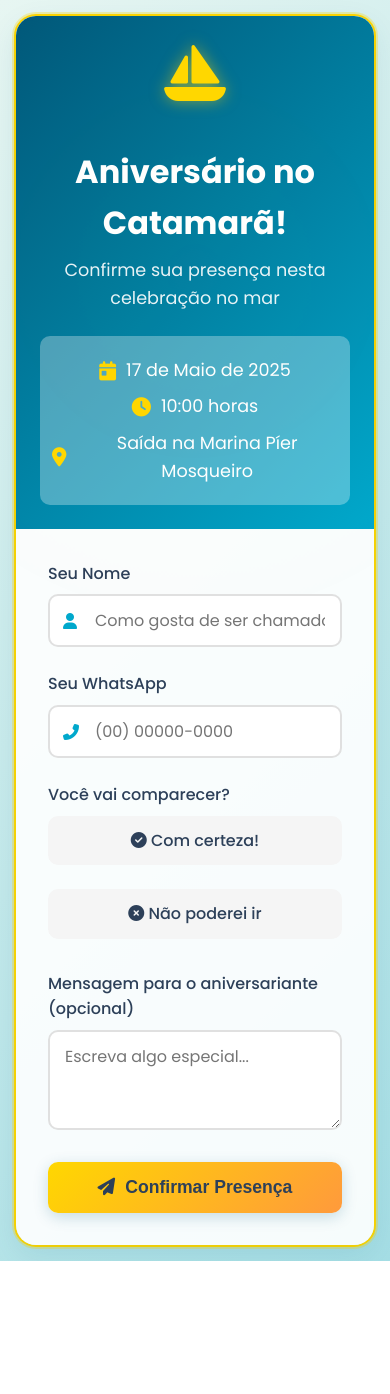
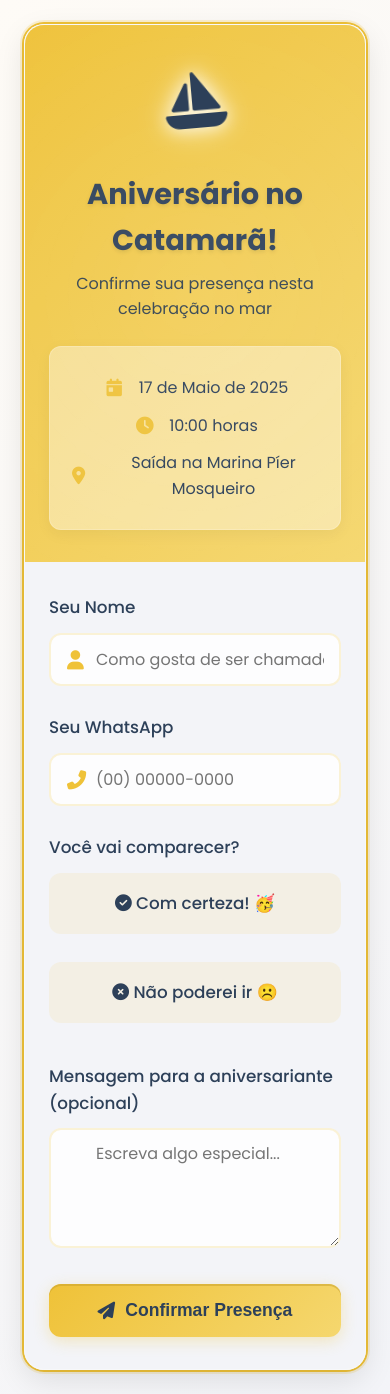
Before and after one commit to Menorzinxz/aniversarioarizinha, a plain HTML site: page index.html in a window 390 px wide. Before the commit the page ends 1261 px from the top, so only its background shows below. Drawn offline with Linux system fonts and the light colour scheme.

Commit message:
Add files via upload

```diff
--- a/index.html
+++ b/index.html
@@ -60,17 +60,18 @@
                         <div class="radio-group">
                             <div class="radio-option">
                                 <input type="radio" id="confirm-yes" name="attendance" value="sim" required>
-                                <label for="confirm-yes"><i class="fas fa-check-circle"></i> Com certeza!</label>
+                                <label for="confirm-yes"><i class="fas fa-check-circle"></i> Com certeza! 🥳
+                                </label>
                             </div>
                             <div class="radio-option">
                                 <input type="radio" id="confirm-no" name="attendance" value="não">
-                                <label for="confirm-no"><i class="fas fa-times-circle"></i> Não poderei ir</label>
+                                <label for="confirm-no"><i class="fas fa-times-circle"></i> Não poderei ir ☹️</label>
                             </div>
                         </div>
                     </div>
 
                     <div class="form-group">
-                        <label for="message">Mensagem para o aniversariante (opcional)</label>
+                        <label for="message">Mensagem para a aniversariante (opcional)</label>
                         <textarea id="message" name="message" placeholder="Escreva algo especial..."></textarea>
                     </div>
 
--- a/styles.css
+++ b/styles.css
@@ -1,11 +1,14 @@
 :root {
-    --primary: #00587a;      /* Azul marinho profundo */
-    --secondary: #00a8cc;    /* Azul turquesa */
-    --accent: #ffd700;       /* Dourado (sol) */
-    --light: #e7f6f2;        /* Azul água claro */
+    --primary: #EFC238;      /* Amarelo dourado vibrante */
+    --secondary: #fffbf8;    /* Branco quente no lugar do azul */
+    --accent: #EFC238;       /* Amarelo dourado */
+    --light: #fefbf6;        /* Branco levemente amarelado */
     --text: #2d4059;         /* Azul escuro para texto */
-    --white: #ffffff;        /* Branco puro */
-    --highlight: #ff9a3c;    /* Laranja suave */
+    --white: #fffbf8;        /* Branco quente */
+    --highlight: #FF6B00;    /* Laranja para efeitos (novo) */
+    --pressed-orange: #E05D00; /* Laranja mais escuro para botões pressionados */
+    --background: #fcf9f0;   /* Fundo creme claro */
+    --card-bg: #f3f4f8;      /* Cinza azulado muito claro */
 }
 
 * {
@@ -16,7 +19,7 @@
 
 body {
     font-family: 'Poppins', sans-serif;
-    background: linear-gradient(135deg, #e7f6f2 0%, #a5dee5 100%);
+    background: linear-gradient(135deg, #fefbf6 0%, #f3f4f8 100%);
     color: var(--text);
     min-height: 100vh;
     line-height: 1.6;
@@ -24,7 +27,7 @@ body {
     overflow-x: hidden;
 }
 
-/* Efeitos de água */
+/* Efeitos de água - atualizado com novas cores */
 .water-effect {
     position: fixed;
     top: 0;
@@ -32,18 +35,19 @@ body {
     width: 100%;
     height: 100%;
     background:
-        radial-gradient(circle at 20% 30%, rgba(255, 215, 0, 0.1) 0%, transparent 25%),
-        radial-gradient(circle at 80% 70%, rgba(0, 168, 204, 0.1) 0%, transparent 25%);
+        radial-gradient(circle at 20% 30%, rgba(239, 194, 56, 0.1) 0%, transparent 25%),
+        radial-gradient(circle at 80% 70%, rgba(165, 215, 233, 0.2) 0%, transparent 25%);
     z-index: -2;
     animation: waterShine 15s infinite alternate;
 }
 
 @keyframes waterShine {
-    0% { opacity: 0.3; }
-    100% { opacity: 0.7; }
+    0% { opacity: 0.3; background-position: 10% 20%; }
+    50% { opacity: 0.7; background-position: 25% 35%; }
+    100% { opacity: 0.3; background-position: 10% 20%; }
 }
 
-/* Ondas estilizadas */
+/* Ondas estilizadas - cor atualizada */
 .waves {
     position: fixed;
     bottom: 0;
@@ -55,22 +59,24 @@ body {
     z-index: -1;
 }
 
-/* Barco animado */
+/* Barco animado - cores atualizadas */
 .catamaran {
     position: fixed;
     right: -100px;
     top: 20%;
     font-size: 4rem;
-    color: var(--accent);
-    text-shadow: 0 0 10px rgba(255, 215, 0, 0.5);
+    color: var(--primary);
+    text-shadow: 0 0 15px rgba(239, 194, 56, 0.5);
     animation: sail 25s linear infinite;
     z-index: -1;
+    filter: drop-shadow(0 5px 5px rgba(0,0,0,0.1));
 }
 
 @keyframes sail {
-    0% { transform: translateX(0) rotate(0deg); }
-    50% { transform: translateX(-150vw) rotate(-5deg); }
-    100% { transform: translateX(-300vw) rotate(0deg); }
+    0% { transform: translateX(0) rotate(0deg); opacity: 0; }
+    10% { opacity: 1; }
+    90% { opacity: 1; }
+    100% { transform: translateX(-150vw) rotate(-5deg); opacity: 0; }
 }
 
 .container {
@@ -80,26 +86,32 @@ body {
 }
 
 .card {
-    background: rgba(255, 255, 255, 0.9);
+    background: rgba(243, 244, 248, 0.95);
     border-radius: 20px;
     box-shadow:
-        0 10px 30px rgba(0, 88, 122, 0.1),
-        0 0 0 2px var(--accent),
-        0 0 0 4px rgba(255, 215, 0, 0.3);
+        0 10px 30px rgba(0, 0, 0, 0.1),
+        0 0 0 2px var(--primary),
+        0 0 0 4px rgba(239, 194, 56, 0.2);
     overflow: hidden;
-    transition: transform 0.3s ease;
+    transition: transform 0.3s ease, box-shadow 0.3s ease;
+    border: 1px solid rgba(255, 255, 255, 0.3);
 }
 
 .card:hover {
-    transform: translateY(-5px);
+    transform: translateY(-5px) scale(1.02);
+    box-shadow:
+        0 15px 40px rgba(0, 0, 0, 0.15),
+        0 0 0 2px var(--primary),
+        0 0 0 6px rgba(239, 194, 56, 0.3);
 }
 
 .header {
-    background: linear-gradient(135deg, var(--primary) 0%, var(--secondary) 100%);
-    color: var(--white);
+    background: linear-gradient(135deg, var(--primary) 0%, #f5d76e 100%);
+    color: var(--text);
     padding: 2.5rem;
     text-align: center;
     position: relative;
+    overflow: hidden;
 }
 
 .header::before {
@@ -109,73 +121,100 @@ body {
     left: -50%;
     width: 200%;
     height: 200%;
-    background: radial-gradient(circle, rgba(255, 215, 0, 0.1) 0%, transparent 70%);
+    background: radial-gradient(circle, rgba(255, 255, 255, 0.3) 0%, transparent 70%);
     animation: pulse 8s infinite alternate;
+    z-index: 0;
+}
+
+.header-content {
+    position: relative;
+    z-index: 1;
 }
 
 @keyframes pulse {
-    0% { transform: scale(0.8); opacity: 0.3; }
-    100% { transform: scale(1.2); opacity: 0.1; }
+    0% { transform: scale(0.8) rotate(0deg); opacity: 0.2; }
+    50% { transform: scale(1.1) rotate(5deg); opacity: 0.3; }
+    100% { transform: scale(0.8) rotate(0deg); opacity: 0.2; }
 }
 
 .header h1 {
-    font-size: 2rem;
+    font-size: 2.2rem;
     margin-bottom: 0.5rem;
     font-weight: 700;
+    text-shadow: 0 2px 4px rgba(0, 0, 0, 0.1);
+    color: var(--text);
 }
 
 .header p {
     font-size: 1.1rem;
     opacity: 0.9;
+    margin-bottom: 1.5rem;
+    color: var(--text);
 }
 
 .birthday-icon {
-    font-size: 3.5rem;
-    color: var(--accent);
-    margin-bottom: 1rem;
-    text-shadow: 0 0 15px rgba(255, 215, 0, 0.5);
-    animation: bounce 2s infinite ease-in-out;
+    font-size: 4rem;
+    color: var(--text);
+    margin-bottom: 1.5rem;
+    display: inline-block;
+    text-shadow:
+        0 0 15px rgba(255, 255, 255, 0.6),
+        0 0 30px rgba(255, 255, 255, 0.3);
+    animation:
+        bounce 2.5s infinite ease-in-out,
+        glow 3s infinite alternate;
 }
 
 @keyframes bounce {
-    0%, 100% { transform: translateY(0); }
-    50% { transform: translateY(-10px); }
+    0%, 100% { transform: translateY(0) rotate(-5deg); }
+    50% { transform: translateY(-15px) rotate(5deg); }
 }
 
-.content {
-    padding: 2rem;
+@keyframes glow {
+    0% { filter: drop-shadow(0 0 5px rgba(255, 255, 255, 0.3)); }
+    100% { filter: drop-shadow(0 0 15px rgba(255, 255, 255, 0.6)); }
 }
 
 .event-info {
     margin-top: 1.5rem;
-    background: rgba(255, 255, 255, 0.3);
-    padding: 12px;
-    border-radius: 10px;
+    background: rgba(255, 255, 255, 0.4);
+    padding: 1rem;
+    border-radius: 12px;
     font-size: 1.1rem;
+    border: 1px solid rgba(255, 255, 255, 0.2);
+    box-shadow: 0 4px 15px rgba(0, 0, 0, 0.05);
 }
 
 .event-info div {
-    margin: 8px 0;
+    margin: 0.75rem 0;
     display: flex;
     align-items: center;
     justify-content: center;
-    gap: 10px;
+    gap: 12px;
 }
 
 .event-info i {
-    color: var(--accent);
-    font-size: 1.2rem;
+    color: var(--primary);
+    font-size: 1.3rem;
+    min-width: 25px;
+    text-align: center;
+}
+
+.content {
+    padding: 2.5rem 2rem;
 }
 
 .form-group {
-    margin-bottom: 1.5rem;
+    margin-bottom: 1.75rem;
+    position: relative;
 }
 
 .form-group label {
     display: block;
-    margin-bottom: 0.5rem;
+    margin-bottom: 0.75rem;
     font-weight: 500;
     color: var(--text);
+    font-size: 1.05rem;
 }
 
 .input-wrapper {
@@ -184,38 +223,49 @@ body {
 
 .input-wrapper i {
     position: absolute;
-    left: 15px;
+    left: 18px;
     top: 50%;
     transform: translateY(-50%);
-    color: var(--secondary);
+    color: var(--primary);
+    font-size: 1.2rem;
+    transition: all 0.3s ease;
 }
 
 input, textarea, select {
     width: 100%;
-    padding: 12px 15px 12px 45px;
-    border: 2px solid #e0e0e0;
-    border-radius: 10px;
+    padding: 15px 20px 15px 50px;
+    border: 2px solid rgba(239, 194, 56, 0.2);
+    border-radius: 12px;
     font-family: 'Poppins', sans-serif;
     font-size: 1rem;
     transition: all 0.3s ease;
+    background-color: rgba(255, 255, 255, 0.8);
+    color: var(--text);
 }
 
 input:focus, textarea:focus, select:focus {
-    border-color: var(--secondary);
+    border-color: var(--primary);
     outline: none;
-    box-shadow: 0 0 0 3px rgba(0, 168, 204, 0.2);
+    box-shadow: 0 0 0 3px rgba(239, 194, 56, 0.2);
+    background-color: var(--white);
+}
+
+input:focus + i {
+    color: var(--text);
+    transform: translateY(-50%) scale(1.1);
 }
 
 textarea {
-    min-height: 100px;
+    min-height: 120px;
     resize: vertical;
-    padding-left: 15px;
+    padding-left: 20px;
+    line-height: 1.5;
 }
 
 .radio-group {
     display: flex;
     gap: 1rem;
-    margin-top: 0.5rem;
+    margin-top: 0.75rem;
 }
 
 .radio-option {
@@ -228,90 +278,185 @@ textarea {
 
 .radio-option label {
     display: block;
-    padding: 12px;
-    background: #f5f5f5;
-    border-radius: 10px;
+    padding: 15px;
+    background: rgba(239, 194, 56, 0.1);
+    border-radius: 12px;
     text-align: center;
     cursor: pointer;
     transition: all 0.3s ease;
+    border: 2px solid transparent;
+    font-weight: 500;
+}
+
+.radio-option label:hover {
+    background: rgba(239, 194, 56, 0.2);
 }
 
 .radio-option input:checked + label {
-    background: var(--secondary);
-    color: white;
-    font-weight: 500;
+    background: var(--primary);
+    color: var(--white);
+    border-color: rgba(0, 0, 0, 0.1);
+    box-shadow: 0 4px 10px rgba(239, 194, 56, 0.3);
 }
 
 .submit-btn {
     width: 100%;
-    padding: 15px;
-    background: linear-gradient(135deg, var(--accent) 0%, var(--highlight) 100%);
+    padding: 18px;
+    background: linear-gradient(135deg, var(--primary) 0%, #f5d76e 100%);
     color: var(--text);
     border: none;
-    border-radius: 10px;
+    border-radius: 12px;
     font-size: 1.1rem;
     font-weight: 600;
     cursor: pointer;
     transition: all 0.3s ease;
-    box-shadow: 0 4px 15px rgba(0, 88, 122, 0.2);
+    box-shadow:
+        0 4px 15px rgba(239, 194, 56, 0.3),
+        0 2px 0 rgba(200, 160, 40, 0.5) inset;
     display: flex;
     align-items: center;
     justify-content: center;
     gap: 10px;
+    position: relative;
+    overflow: hidden;
+}
+
+.submit-btn {
+    width: 100%;
+    padding: 18px;
+    background: linear-gradient(135deg, var(--primary) 0%, #f5d76e 100%);
+    color: var(--text);
+    border: none;
+    border-radius: 12px;
+    font-size: 1.1rem;
+    font-weight: 600;
+    cursor: pointer;
+    transition: all 0.2s ease;
+    box-shadow:
+        0 4px 15px rgba(239, 194, 56, 0.3),
+        0 2px 0 rgba(200, 160, 40, 0.5) inset;
+    display: flex;
+    align-items: center;
+    justify-content: center;
+    gap: 10px;
+    position: relative;
+    overflow: hidden;
+}
+
+.submit-btn:active {
+    background: linear-gradient(135deg, var(--highlight) 0%, var(--pressed-orange) 100%);
+    transform: translateY(2px);
+    box-shadow:
+        0 1px 5px rgba(224, 93, 0, 0.4),
+        0 1px 0 rgba(160, 60, 0, 0.5) inset;
 }
 
 .submit-btn:hover {
+    background: linear-gradient(135deg, #FFD166 0%, var(--highlight) 100%);
     transform: translateY(-3px);
-    box-shadow: 0 6px 20px rgba(0, 88, 122, 0.3);
+    box-shadow:
+        0 6px 20px rgba(255, 107, 0, 0.3),
+        0 2px 0 rgba(200, 80, 0, 0.5) inset;
 }
 
-.submit-btn:active {
-    transform: translateY(1px);
-}
 
 .counter {
     display: flex;
     justify-content: center;
-    margin-top: 2rem;
-    font-size: 0.9rem;
+    margin-top: 2.5rem;
+    font-size: 0.95rem;
     color: var(--text);
+    font-weight: 500;
 }
 
 .counter span {
-    font-weight: 600;
-    color: var(--secondary);
+    font-weight: 700;
+    color: var(--primary);
+    margin: 0 5px;
+}
+
+#guest-name-field {
+    display: none;
+    margin-top: 1.5rem;
+    animation: fadeIn 0.5s ease-out;
+}
+
+@keyframes fadeIn {
+    from { opacity: 0; transform: translateY(10px); }
+    to { opacity: 1; transform: translateY(0); }
 }
 
 #guest-name-field small.note {
     display: block;
-    margin-top: 5px;
-    font-size: 0.8rem;
-    color: #666;
+    margin-top: 8px;
+    font-size: 0.85rem;
+    color: var(--primary);
     font-style: italic;
 }
 
 .error-message {
-    color: #e91e63;
-    font-size: 0.8rem;
-    margin-top: 5px;
+    color: #d90429;
+    font-size: 0.85rem;
+    margin-top: 8px;
     display: none;
+    animation: shake 0.5s ease;
+}
+
+@keyframes shake {
+    0%, 100% { transform: translateX(0); }
+    20%, 60% { transform: translateX(-5px); }
+    40%, 80% { transform: translateX(5px); }
 }
 
 @media (max-width: 768px) {
     .container {
-        padding: 1rem;
+        padding: 1.5rem;
     }
 
     .header {
-        padding: 1.5rem;
+        padding: 2rem 1.5rem;
     }
 
     .catamaran {
-        font-size: 3rem;
-        top: 15%;
+        font-size: 3.5rem;
+        top: 10%;
+    }
+
+    .birthday-icon {
+        font-size: 3.5rem;
     }
 
     .radio-group {
         flex-direction: column;
     }
+
+    .content {
+        padding: 2rem 1.5rem;
+    }
 }
+
+@media (max-width: 480px) {
+    .header h1 {
+        font-size: 1.8rem;
+    }
+
+    .header p {
+        font-size: 1rem;
+    }
+
+    .event-info {
+        font-size: 1rem;
+    }
+
+    .event-info i {
+        font-size: 1.1rem;
+    }
+
+    input, textarea, select {
+        padding: 12px 15px 12px 45px;
+    }
+
+    .submit-btn {
+        padding: 16px;
+    }
+}
```
